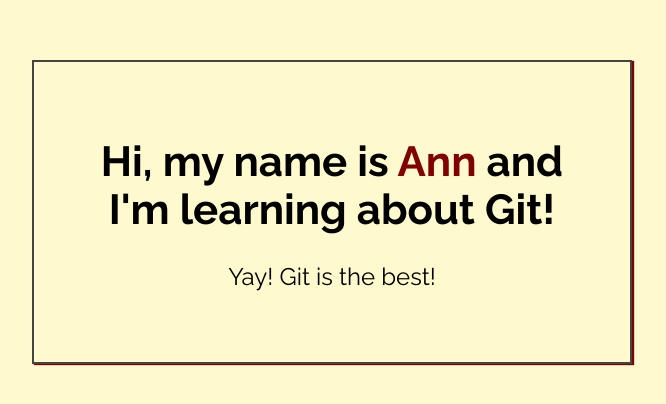
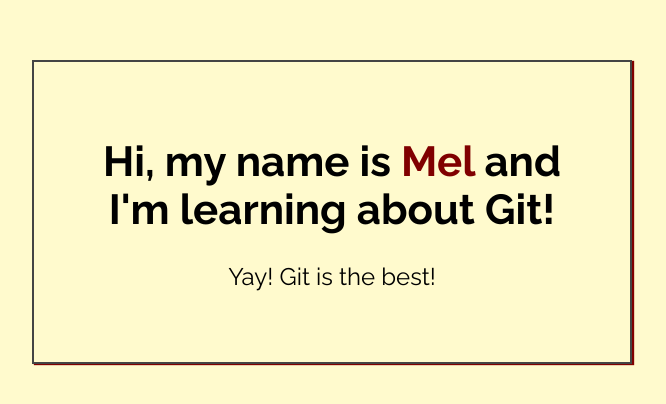
Before and after one commit to melgoodfellow/my-first-repo, a plain HTML site: page index.html in a window 1280 px wide. Shown: the part 188-592 px from the top of the page, without its empty margins (308-974 px from the left). Drawn offline with Linux system fonts and the light colour scheme.

Commit message:
added name to index.html

```diff
--- a/index.html
+++ b/index.html
@@ -14,7 +14,7 @@
 <body>
 
     <div class="greeting">
-        <h1>Hi, my name is <span class="highlight">Ann</span> and I'm learning about Git! </h1>
+        <h1>Hi, my name is <span class="highlight">Mel</span> and I'm learning about Git! </h1>
 
         <p>Yay! Git is the best!</p>
     </div>
```
